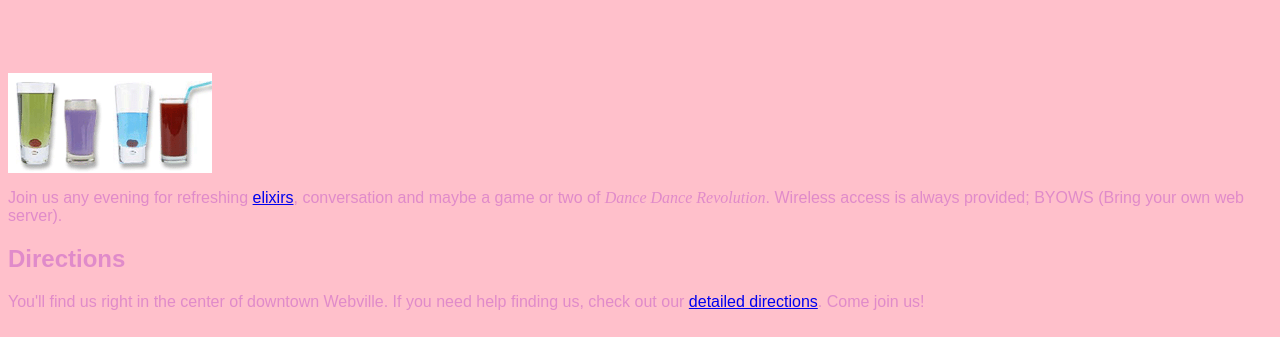
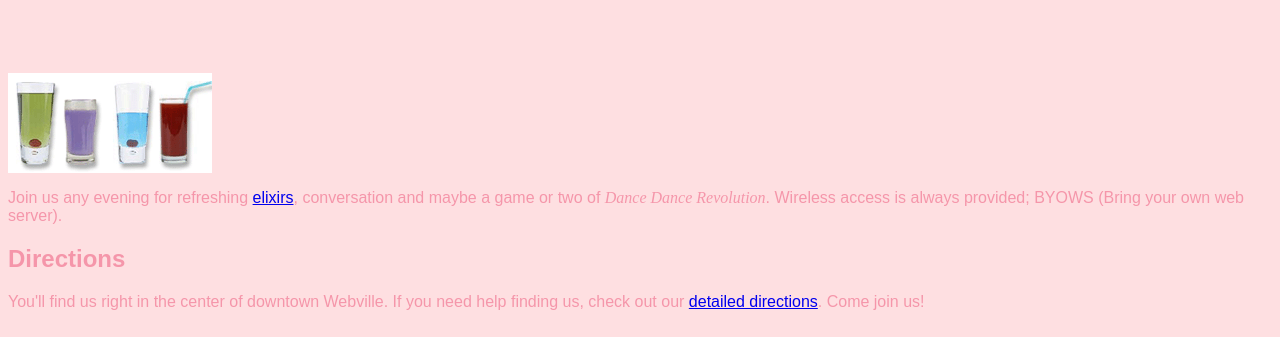
Before and after one commit to fengjiayao6/WebExercises, a plain HTML site: page Lesson11/index.html in a window 1280 px wide. Shown: the part 463-800 px from the top of the page. Drawn offline with Linux system fonts and the light colour scheme.

Commit message:
修改了lesson11

```diff
--- a/Lesson11/lounge.css
+++ b/Lesson11/lounge.css
@@ -29,9 +29,6 @@ p {
 h1 { font-size: 10vw; }
 
 body{
-	background-color: pink;
-	color: rgb(132, 240, 248);
-	color: purple;
-	color: rgba(199, 142, 236, 0.8);
-	color: #d87dc9cc;
+	background-color: #fedfe1;
+	color: #f596aa
 }
```
